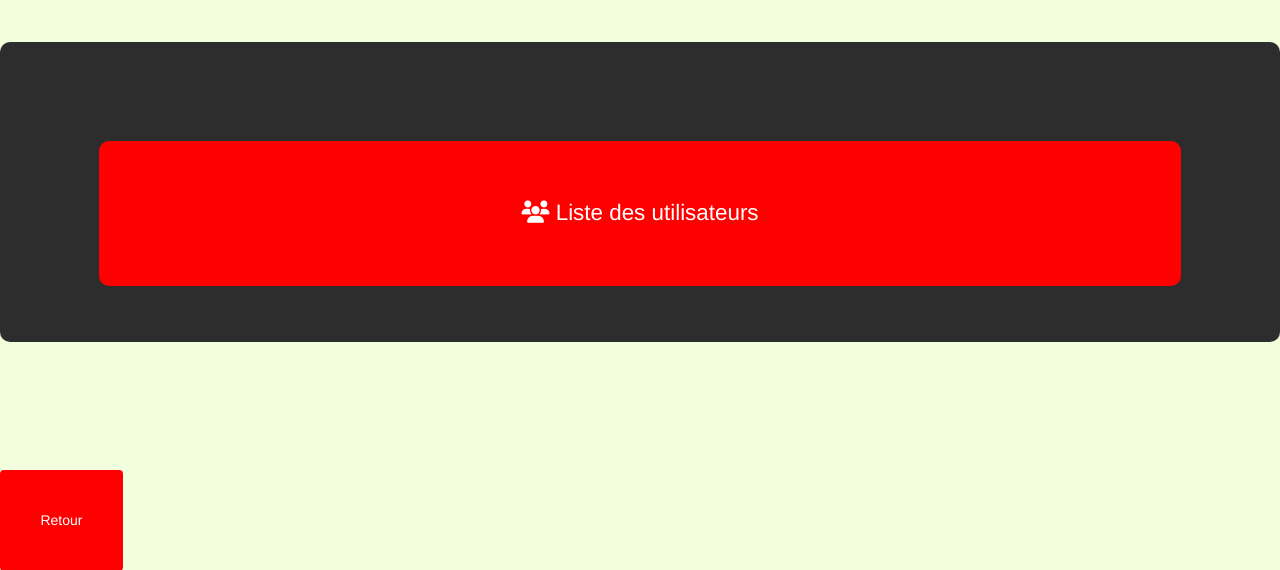
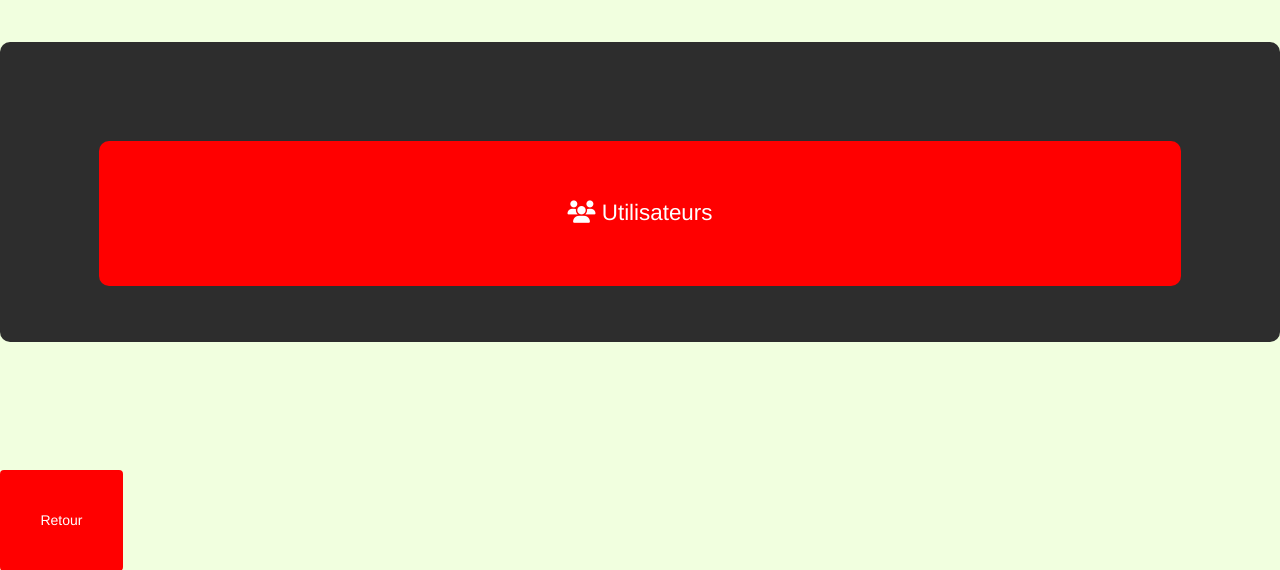
Before and after one commit to Gwen-Pigat/FrenzyQuest, a PHP site: page /liste-utilisateurs.php in a window 1280 px wide. Shown: the part 192-762 px from the top of the page. Run offline with PHP 8.4, Linux system fonts and the light colour scheme; the visitor is signed in with stand-in values (Sample User, id 1); data that the repository does not hold is empty; some libraries are stand-ins or nearby versions.

Commit message:
Ajouts icons boostrap + amis : ajouter/enlever

```diff
--- a/liste-utilisateurs.php
+++ b/liste-utilisateurs.php
@@ -5,7 +5,7 @@
 
 <div class="liste-defis">
 
-	<h2><i class="fa fa-users"></i> Liste des utilisateurs</h2>
+	<h2><i class="fa fa-users"></i> Utilisateurs</h2>
 
 <?php
 
```
